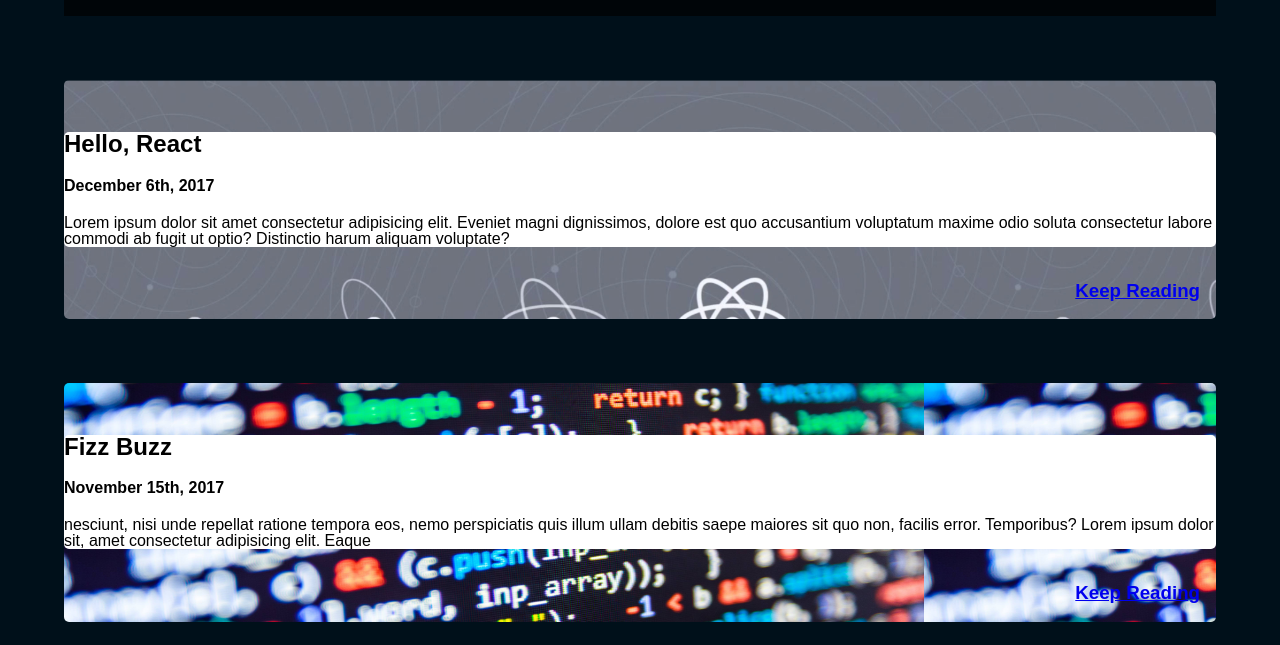
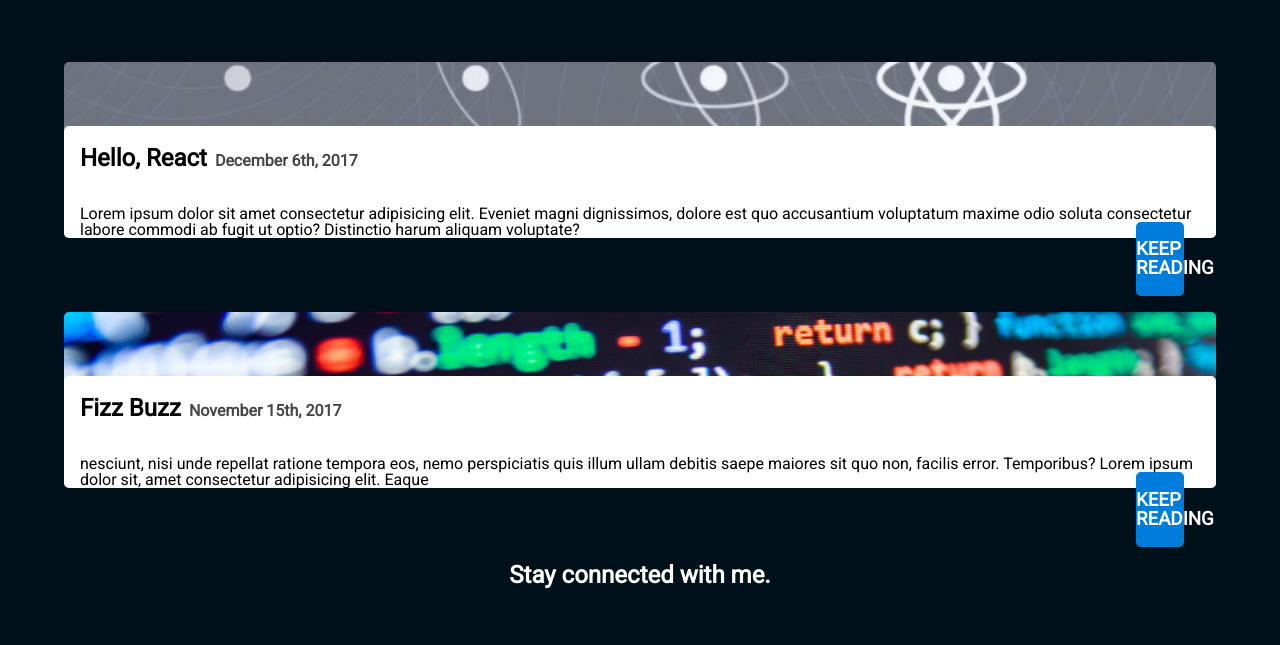
Before and after one commit to jbryan382/portfolio, a website: page public/index.html in a window 1280 px wide. Shown: the part 484-1129 px from the top of the page. Drawn offline with Linux system fonts and the light colour scheme.

Commit message:
Formatting Articles and changed font

```diff
--- a/public/index.html
+++ b/public/index.html
@@ -6,6 +6,7 @@
 		<title>Portfolio</title>
 		<link rel="shortcut icon" href="/favicon.ico" />
     <link rel="stylesheet" href="/screen.css" />
+    <link href="https://fonts.googleapis.com/css?family=Roboto" rel="stylesheet">
 	</head>
 	<body>
 		<header>
@@ -35,10 +36,14 @@
 			</section>
 		</header>
 		<article class="reacttitle">
+      <section class = "reactbackground">
+        <br class="maybeishouldnt"></br>
         <br class="maybeishouldnt"></br>
 			  <section class="articlecontent">
+          <section class = "contenttitle">
             <h2>Hello, React</h2>
-				<h4>December 6th, 2017</h4>
+				    <h4 class = "date">December 6th, 2017</h4>
+          </section>
 				  <p>
 					  Lorem ipsum dolor sit amet consectetur adipisicing elit. Eveniet magni
 					  dignissimos, dolore est quo accusantium voluptatum maxime odio soluta
@@ -46,14 +51,19 @@
 					  voluptate?
 				  </p>
         </section>
+      </section>
 			<!-- Will need hyperlink -->
-			<a href="sillyme.html" class="keepreading"><h3>Keep Reading</h3></a>
+			<a href="sillyme.html" class="keepreading"><h3>KEEP READING</h3></a>
 		</article>
 		<article class="codetitle">
+      <section class="codebackground">
+        <br class="maybeishouldnt"></br>
         <br class="maybeishouldnt"></br>
 			  <section class="articlecontent">
+          <section class = "contenttitle">
 				    <h2>Fizz Buzz</h2>
-				<h4>November 15th, 2017</h4>
+            <h4 class = "date">November 15th, 2017</h4>
+          </section>
           <p>
 					  nesciunt, nisi unde repellat ratione tempora eos, nemo perspiciatis
 					  quis illum ullam debitis saepe maiores sit quo non, facilis error.
@@ -61,8 +71,9 @@
 					  Eaque
 				  </p>
         </section>
+      </section>
 			<!-- Will need hyperlink -->
-			<a href="sillyme.html" class="keepreading"><h3>Keep Reading</h3></a>
+      <a href="sillyme.html" class="keepreading"><h3>KEEP READING</h3></a>
 		</article>
 		<h2 class="stayconnected">Stay connected with me.</h2>
 		<div>
--- a/public/screen.css
+++ b/public/screen.css
@@ -1,4 +1,8 @@
 /* Border-radius*/
+
+* {
+	font-family: 'Roboto', sans-serif;
+}
 
 :root {
 	font: 16px / 1 sans-serif;
@@ -63,35 +67,73 @@ article {
 }
 
 .reacttitle {
-	background-image: url(/images/react.png);
 	margin: 4rem;
 	border-radius: 5px;
 }
 
 .codetitle {
-	background-image: url(/images/code.png);
 	margin: 4rem;
 	border-radius: 5px;
 }
 
+.reactbackground {
+	background-image: url(/images/react.png);
+	background-repeat: no-repeat;
+	background-size: 100%;
+	background-position-y: -19.45rem;
+	border-radius: 5px;
+}
+
+.codebackground {
+	background-image: url(/images/code.png);
+	background-repeat: no-repeat;
+	background-size: 100%;
+	border-radius: 5px;
+}
 .articlecontent {
 	background-color: white;
 	padding-top: 0;
 	border-radius: 5px;
 }
 
+.contenttitle {
+	display: flex;
+	flex-direction: row;
+	justify-content: flex-start;
+	margin-left: 1rem;
+}
+
+.date {
+	color: #474747;
+	margin-left: 0.5rem;
+	margin-right: 0;
+	margin-top: 1.69rem;
+	margin-bottom: 0;
+}
+
+p {
+	margin-left: 1rem;
+}
+
 .keepreading {
+	background: #007cdd;
+	color: white;
+	text-decoration: none;
 	display: flex;
+	border-radius: 5px;
 	justify-content: flex-end;
-	margin-left: 1rem;
-	margin-right: 1rem;
-	margin-top: 1rem;
-	margin-block-end: 1rem;
+	justify-content: space-around;
+	align-content: flex-start;
+	margin-left: 67rem;
+	margin-right: 2rem;
+	margin-top: -2rem;
+	margin-bottom: -3rem;
 }
 
 .maybeishouldnt {
 	color: none;
 	background-color: none;
+	margin: 1rem;
 }
 
 .stayconnected {
```
Lines whose indentation alone changed are shown as unchanged.
